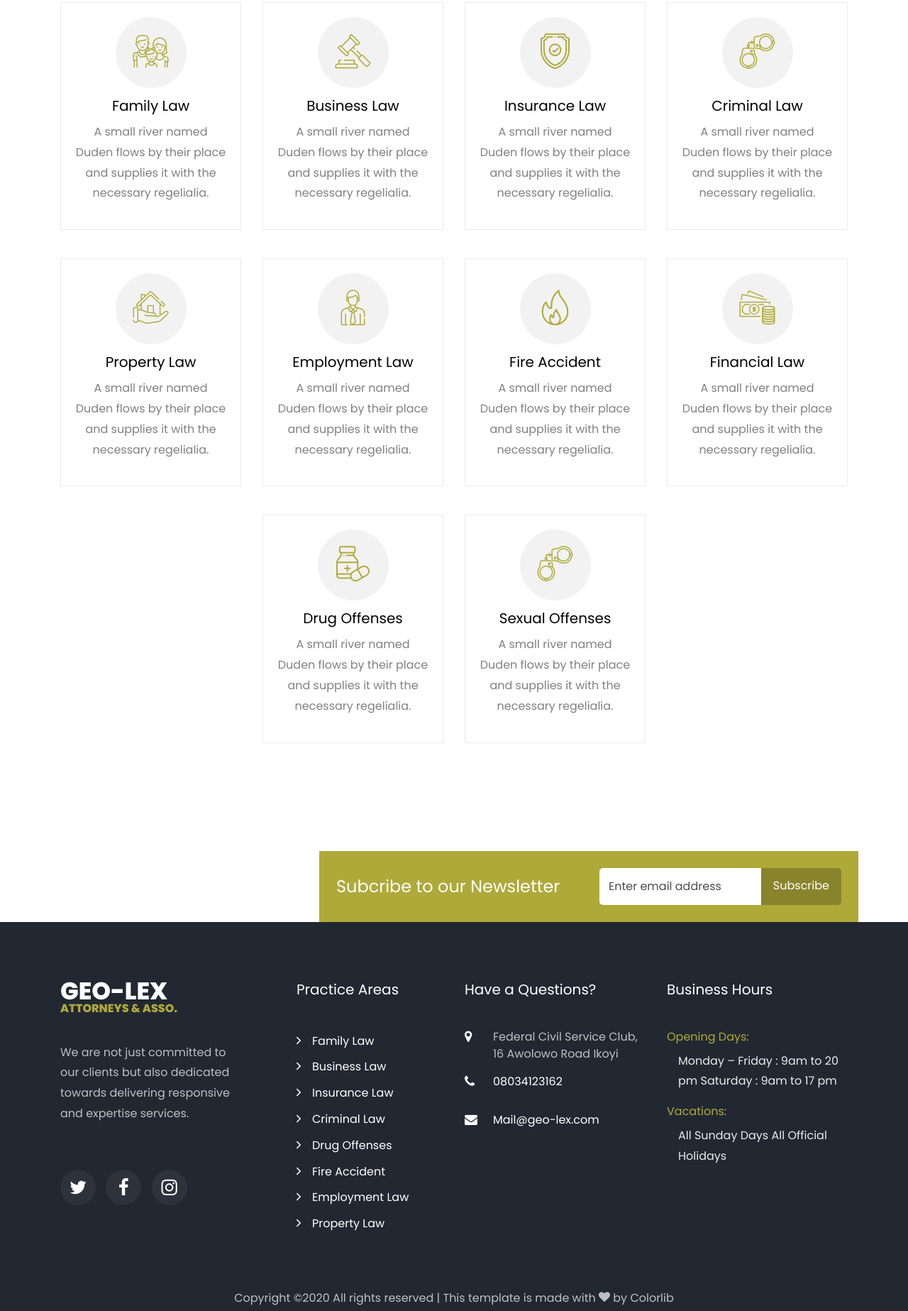
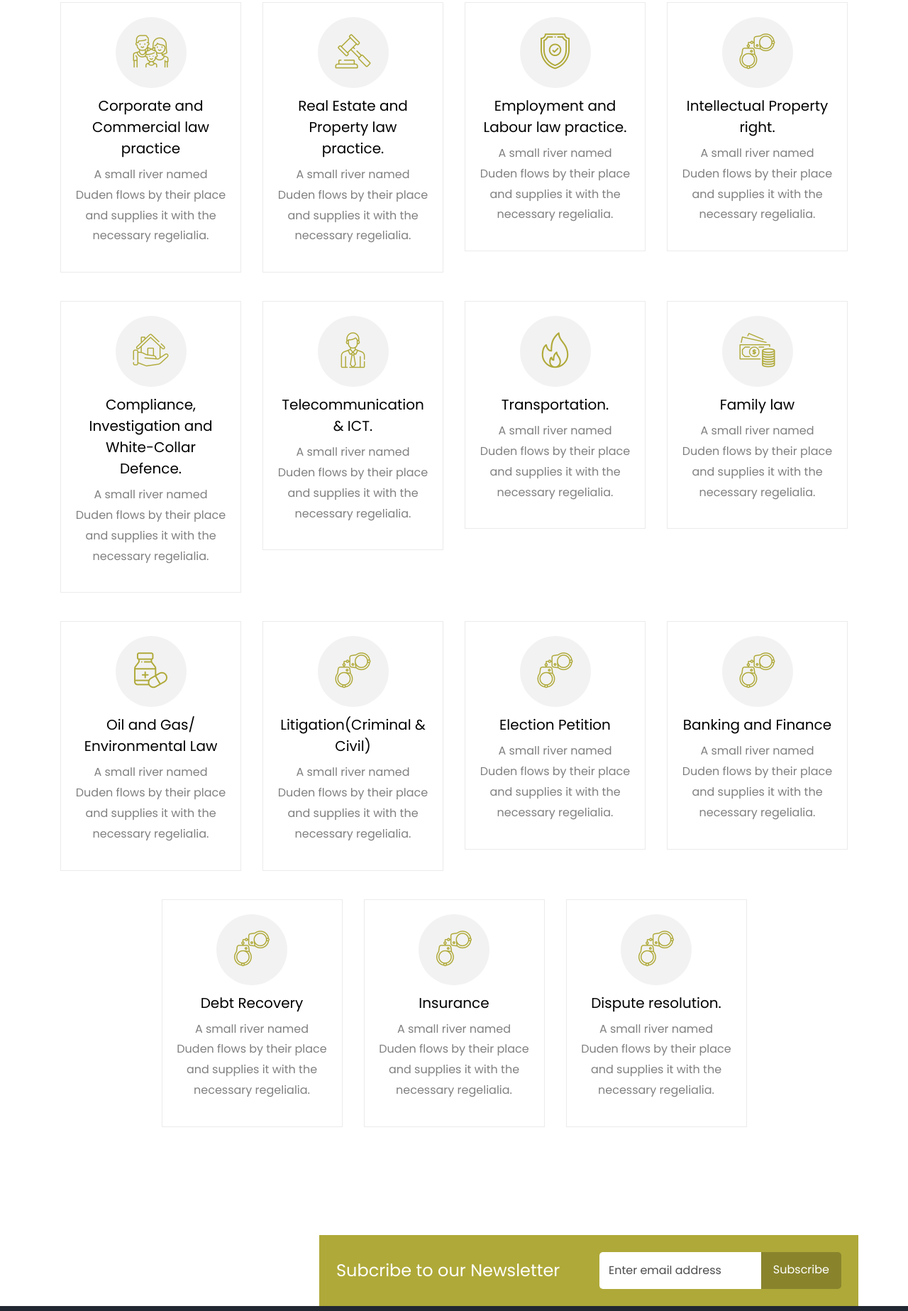
Before and after one commit to Alpha1202/geo-lex, a plain HTML site: page practice-areas.html in a window 1280 px wide. Shown: the part 809-2656 px from the top of the page at 71% size. Drawn offline with Linux system fonts and the light colour scheme; some packages are replaced by stand-ins of ours; no server answers; files whose address does not match are found by name.

Commit message:
effected changes

```diff
--- a/practice-areas.html
+++ b/practice-areas.html
@@ -26,7 +26,7 @@
 
 	  <nav class="navbar px-md-0 navbar-expand-lg navbar-dark ftco_navbar bg-dark ftco-navbar-light" id="ftco-navbar">
 	    <div class="container">
-	      <a class="navbar-brand" href="index.html">Geo-lex <span>Attorneys & Asso.</span></a>
+	      <a class="navbar-brand" href="index.html">Geo-lex <span>Attorneys & Solicitors</span></a>
 	      <button class="navbar-toggler" type="button" data-toggle="collapse" data-target="#ftco-nav" aria-controls="ftco-nav" aria-expanded="false" aria-label="Toggle navigation">
 	        <span class="oi oi-menu"></span> Menu
 	      </button>
@@ -35,10 +35,10 @@
 	        <ul class="navbar-nav ml-auto">
 	          <li class="nav-item"><a href="index.html" class="nav-link">Home</a></li>
 	          <li class="nav-item"><a href="about.html" class="nav-link">About</a></li>
-	          <li class="nav-item"><a href="attorneys.html" class="nav-link">Attorneys</a></li>
+	          <li class="nav-item"><a href="attorneys.html" class="nav-link">Our Team</a></li>
 	          <li class="nav-item active"><a href="practice-areas.html" class="nav-link">Practice Areas</a></li>
 	          <li class="nav-item"><a href="case.html" class="nav-link">Case Studies</a></li>
-	          <li class="nav-item"><a href="blog.html" class="nav-link">Blog</a></li>
+	          <!-- <li class="nav-item"><a href="blog.html" class="nav-link">Blog</a></li> -->
 	          <li class="nav-item"><a href="contact.html" class="nav-link">Contact</a></li>
 	          <li class="nav-item cta"><a href="#" class="nav-link">Free Consultation</a></li>
 	        </ul>
@@ -47,7 +47,7 @@
 	  </nav>
     <!-- END nav -->
 
-    <section class="hero-wrap hero-wrap-2" style="background-image: url('images/bg_1.jpg');" data-stellar-background-ratio="0.5">
+    <section class="hero-wrap hero-wrap-2" style="background-image: url('images/attBG.jpg');" data-stellar-background-ratio="0.5">
       <div class="overlay"></div>
       <div class="container">
         <div class="row no-gutters slider-text align-items-end justify-content-center">
@@ -67,7 +67,7 @@
         			<div class="icon d-flex justify-content-center align-items-center">
         				<span class="flaticon-family"></span>
         			</div>
-        			<h3><a href="practice-single.html">Family Law</a></h3>
+        			<h3><a href="practice-single.html">Corporate and Commercial law practice</a></h3>
         			<p>A small river named Duden flows by their place and supplies it with the necessary regelialia.</p>
         			<a href="#" class="btn-custom d-flex align-items-center justify-content-center"><span class="ion-ios-arrow-round-forward"></span></a>
         		</div>
@@ -77,7 +77,7 @@
         			<div class="icon d-flex justify-content-center align-items-center">
         				<span class="flaticon-auction"></span>
         			</div>
-        			<h3><a href="practice-single.html">Business Law</a></h3>
+        			<h3><a href="practice-single.html">Real Estate and Property law practice.</a></h3>
         			<p>A small river named Duden flows by their place and supplies it with the necessary regelialia.</p>
         			<a href="#" class="btn-custom d-flex align-items-center justify-content-center"><span class="ion-ios-arrow-round-forward"></span></a>
         		</div>
@@ -87,7 +87,7 @@
         			<div class="icon d-flex justify-content-center align-items-center">
         				<span class="flaticon-shield"></span>
         			</div>
-        			<h3><a href="practice-single.html">Insurance Law</a></h3>
+        			<h3><a href="practice-single.html">Employment and Labour law practice.</a></h3>
         			<p>A small river named Duden flows by their place and supplies it with the necessary regelialia.</p>
         			<a href="#" class="btn-custom d-flex align-items-center justify-content-center"><span class="ion-ios-arrow-round-forward"></span></a>
         		</div>
@@ -97,7 +97,7 @@
         			<div class="icon d-flex justify-content-center align-items-center">
         				<span class="flaticon-handcuffs"></span>
         			</div>
-        			<h3><a href="practice-single.html">Criminal Law</a></h3>
+        			<h3><a href="practice-single.html">Intellectual Property right.</a></h3>
         			<p>A small river named Duden flows by their place and supplies it with the necessary regelialia.</p>
         			<a href="#" class="btn-custom d-flex align-items-center justify-content-center"><span class="ion-ios-arrow-round-forward"></span></a>
         		</div>
@@ -107,7 +107,7 @@
         			<div class="icon d-flex justify-content-center align-items-center">
         				<span class="flaticon-house"></span>
         			</div>
-        			<h3><a href="practice-single.html">Property Law</a></h3>
+        			<h3><a href="practice-single.html">Compliance, Investigation and White-Collar Defence.</a></h3>
         			<p>A small river named Duden flows by their place and supplies it with the necessary regelialia.</p>
         			<a href="#" class="btn-custom d-flex align-items-center justify-content-center"><span class="ion-ios-arrow-round-forward"></span></a>
         		</div>
@@ -117,7 +117,7 @@
         			<div class="icon d-flex justify-content-center align-items-center">
         				<span class="flaticon-employee"></span>
         			</div>
-        			<h3><a href="practice-single.html">Employment Law</a></h3>
+        			<h3><a href="practice-single.html">Telecommunication & ICT.</a></h3>
         			<p>A small river named Duden flows by their place and supplies it with the necessary regelialia.</p>
         			<a href="#" class="btn-custom d-flex align-items-center justify-content-center"><span class="ion-ios-arrow-round-forward"></span></a>
         		</div>
@@ -127,7 +127,7 @@
         			<div class="icon d-flex justify-content-center align-items-center">
         				<span class="flaticon-fire"></span>
         			</div>
-        			<h3><a href="practice-single.html">Fire Accident</a></h3>
+        			<h3><a href="practice-single.html">Transportation.</a></h3>
         			<p>A small river named Duden flows by their place and supplies it with the necessary regelialia.</p>
         			<a href="#" class="btn-custom d-flex align-items-center justify-content-center"><span class="ion-ios-arrow-round-forward"></span></a>
         		</div>
@@ -137,7 +137,7 @@
         			<div class="icon d-flex justify-content-center align-items-center">
         				<span class="flaticon-money"></span>
         			</div>
-        			<h3><a href="practice-single.html">Financial Law</a></h3>
+        			<h3><a href="practice-single.html">Family law</a></h3>
         			<p>A small river named Duden flows by their place and supplies it with the necessary regelialia.</p>
         			<a href="#" class="btn-custom d-flex align-items-center justify-content-center"><span class="ion-ios-arrow-round-forward"></span></a>
         		</div>
@@ -147,7 +147,7 @@
         			<div class="icon d-flex justify-content-center align-items-center">
         				<span class="flaticon-medicine"></span>
         			</div>
-        			<h3><a href="practice-single.html">Drug Offenses</a></h3>
+        			<h3><a href="practice-single.html">Oil and Gas/ Environmental Law</a></h3>
         			<p>A small river named Duden flows by their place and supplies it with the necessary regelialia.</p>
         			<a href="#" class="btn-custom d-flex align-items-center justify-content-center"><span class="ion-ios-arrow-round-forward"></span></a>
         		</div>
@@ -157,7 +157,57 @@
         			<div class="icon d-flex justify-content-center align-items-center">
         				<span class="flaticon-handcuffs"></span>
         			</div>
-        			<h3><a href="practice-single.html">Sexual Offenses</a></h3>
+        			<h3><a href="practice-single.html">Litigation(Criminal & Civil)</a></h3>
+        			<p>A small river named Duden flows by their place and supplies it with the necessary regelialia.</p>
+        			<a href="#" class="btn-custom d-flex align-items-center justify-content-center"><span class="ion-ios-arrow-round-forward"></span></a>
+        		</div>
+        	</div>
+        	<div class="col-md-3 text-center">
+        		<div class="practice-area ftco-animate">
+        			<div class="icon d-flex justify-content-center align-items-center">
+        				<span class="flaticon-handcuffs"></span>
+        			</div>
+        			<h3><a href="practice-single.html">Election Petition</a></h3>
+        			<p>A small river named Duden flows by their place and supplies it with the necessary regelialia.</p>
+        			<a href="#" class="btn-custom d-flex align-items-center justify-content-center"><span class="ion-ios-arrow-round-forward"></span></a>
+        		</div>
+        	</div>
+        	<div class="col-md-3 text-center">
+        		<div class="practice-area ftco-animate">
+        			<div class="icon d-flex justify-content-center align-items-center">
+        				<span class="flaticon-handcuffs"></span>
+        			</div>
+        			<h3><a href="practice-single.html">Banking and Finance</a></h3>
+        			<p>A small river named Duden flows by their place and supplies it with the necessary regelialia.</p>
+        			<a href="#" class="btn-custom d-flex align-items-center justify-content-center"><span class="ion-ios-arrow-round-forward"></span></a>
+        		</div>
+        	</div>
+        	<div class="col-md-3 text-center">
+        		<div class="practice-area ftco-animate">
+        			<div class="icon d-flex justify-content-center align-items-center">
+        				<span class="flaticon-handcuffs"></span>
+        			</div>
+        			<h3><a href="practice-single.html">Debt Recovery</a></h3>
+        			<p>A small river named Duden flows by their place and supplies it with the necessary regelialia.</p>
+        			<a href="#" class="btn-custom d-flex align-items-center justify-content-center"><span class="ion-ios-arrow-round-forward"></span></a>
+        		</div>
+        	</div>
+        	<div class="col-md-3 text-center">
+        		<div class="practice-area ftco-animate">
+        			<div class="icon d-flex justify-content-center align-items-center">
+        				<span class="flaticon-handcuffs"></span>
+        			</div>
+        			<h3><a href="practice-single.html">Insurance</a></h3>
+        			<p>A small river named Duden flows by their place and supplies it with the necessary regelialia.</p>
+        			<a href="#" class="btn-custom d-flex align-items-center justify-content-center"><span class="ion-ios-arrow-round-forward"></span></a>
+        		</div>
+        	</div>
+        	<div class="col-md-3 text-center">
+        		<div class="practice-area ftco-animate">
+        			<div class="icon d-flex justify-content-center align-items-center">
+        				<span class="flaticon-handcuffs"></span>
+        			</div>
+        			<h3><a href="practice-single.html">Dispute resolution.</a></h3>
         			<p>A small river named Duden flows by their place and supplies it with the necessary regelialia.</p>
         			<a href="#" class="btn-custom d-flex align-items-center justify-content-center"><span class="ion-ios-arrow-round-forward"></span></a>
         		</div>
@@ -194,7 +244,7 @@
 		  <div class="row mb-5">
 			<div class="col-md">
 			  <div class="ftco-footer-widget mb-4">
-				<h2 class="logo"><a href="#">Geo-lex<span>Attorneys & Asso.</span></a></h2>
+				<h2 class="logo"><a href="#">Geo-lex<span>Attorneys & Solicitors</span></a></h2>
 				<p>We are not just committed to our clients but also dedicated towards delivering responsive and expertise services.</p>
 				<ul class="ftco-footer-social list-unstyled float-md-left float-lft mt-5">
 				  <li class="ftco-animate"><a href="#"><span class="icon-twitter"></span></a></li>
```
Also changed, not shown: about.html (+10 -9 lines), attorneys.html (+10 -10 lines), blog-single.html (+2 -2 lines), blog.html (+2 -2 lines), case.html (+3 -3 lines), contact.html (+25 -4 lines), index.html (+20 -17 lines), practice-single.html (+2 -2 lines), images/attBG.jpg (added), images/attorneysBG.jpg (added), images/contactsBG.jpg (added), 2 other files.
